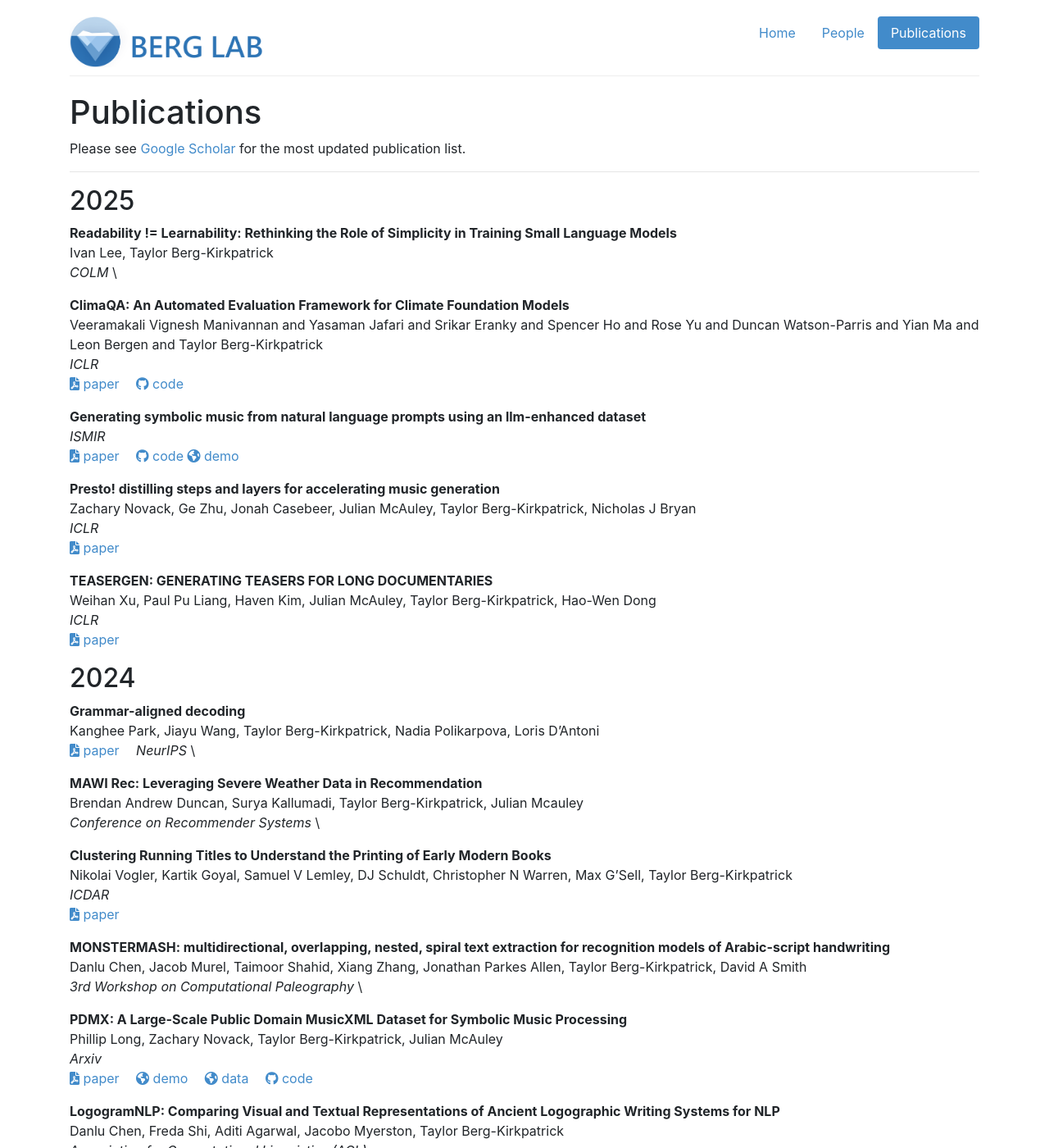
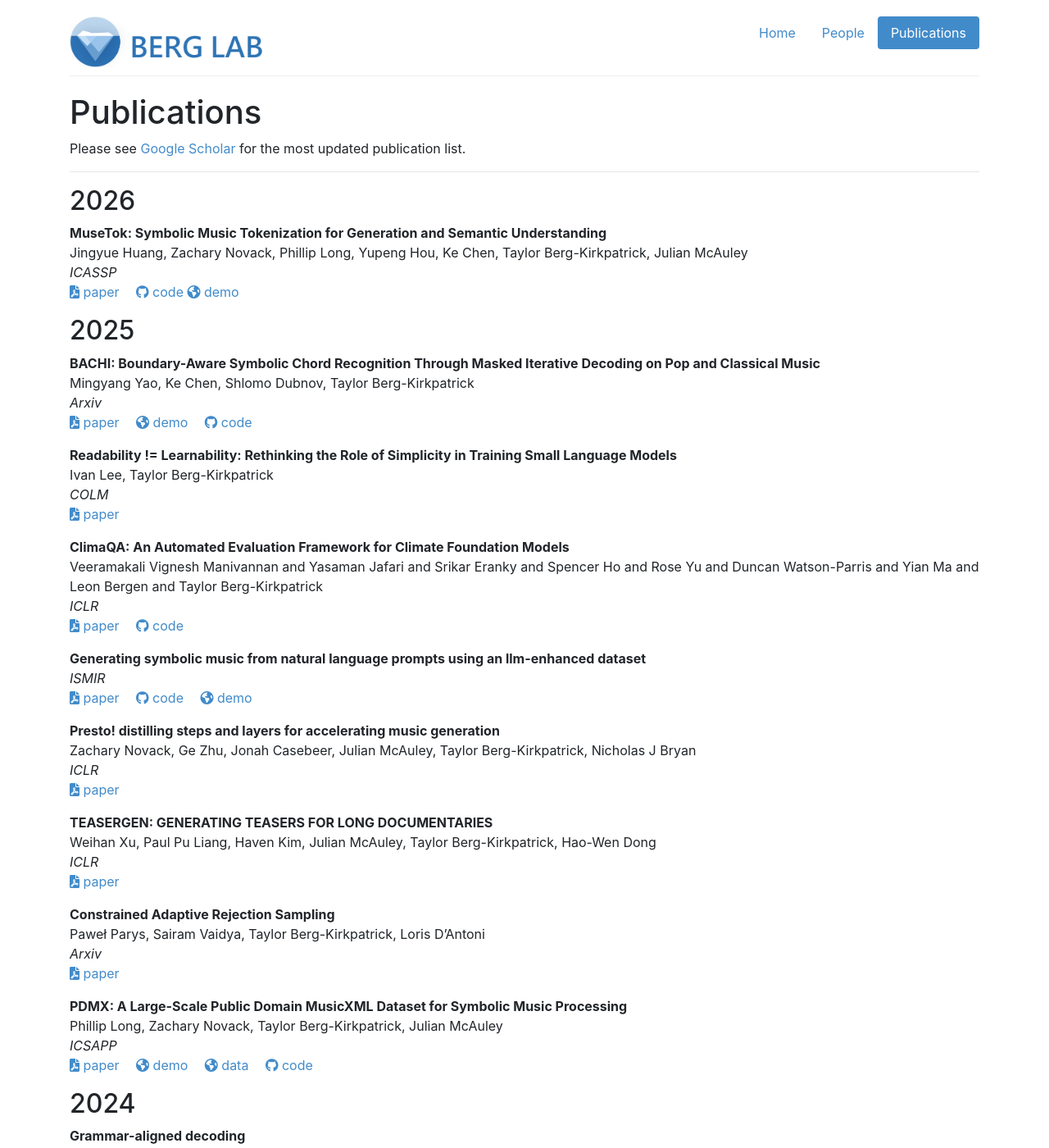
Before and after one commit to icebergnlp/icebergnlp.github.io, a Jekyll site: the page built from publications.md, in a window 1280 px wide and 1400 px high. Shown: the whole window at 82% size. Built offline with Jekyll 4.4.1, drawn with Linux system fonts in a browser that asks for light colours; some of the changed text lies outside the part shown.

Commit message:
Update publications.md

```diff
--- a/publications.md
+++ b/publications.md
@@ -7,11 +7,31 @@ Please see [Google Scholar](https://scholar.google.com/citations?user=mN6_BKAAAA
 
 ---
 
+## 2026
+
+
+__MuseTok: Symbolic Music Tokenization for Generation and Semantic Understanding__ \\
+Jingyue Huang, Zachary Novack, Phillip Long, Yupeng Hou, Ke Chen, Taylor Berg-Kirkpatrick, Julian McAuley \\
+_ICASSP_ \\
+{% include icon_link.html text="paper" icon=site.icons.paper href="https://arxiv.org/abs/2510.16273" %}&emsp;
+{% include icon_link.html text="code" icon=site.icons.code href="https://github.com/Yuer867/MuseTok" %}
+{% include icon_link.html text="demo" icon=site.icons.demo href="https://musetok.github.io/" %}&emsp;
+
+
+
 ## 2025
+
+__BACHI: Boundary-Aware Symbolic Chord Recognition Through Masked Iterative Decoding on Pop and Classical Music__ \\
+Mingyang Yao, Ke Chen, Shlomo Dubnov, Taylor Berg-Kirkpatrick \\
+_Arxiv_ \\
+{% include icon_link.html text="paper" icon=site.icons.paper href="https://arxiv.org/abs/2510.06528" %}&emsp;
+{% include icon_link.html text="demo" icon=site.icons.demo href="https://andyweasley2004.github.io/BACHI/" %}&emsp;
+{% include icon_link.html text="code" icon=site.icons.code href="https://github.com/AndyWeasley2004/BACHI_Chord_Recognition" %}
 
 __Readability != Learnability: Rethinking the Role of Simplicity in Training Small Language Models__ \\
 Ivan Lee, Taylor Berg-Kirkpatrick \\
 _COLM_ \\
+{% include icon_link.html text="paper" icon=site.icons.paper href="https://arxiv.org/pdf/2510.13915" %}&emsp;
 
 __ClimaQA: An Automated Evaluation Framework for Climate Foundation Models__ \\
 Veeramakali Vignesh Manivannan and Yasaman Jafari and Srikar Eranky and Spencer Ho and Rose Yu and Duncan Watson-Parris and Yian Ma and Leon Bergen and Taylor Berg-Kirkpatrick \\
@@ -22,7 +42,7 @@ _ICLR_\\
 __Generating symbolic music from natural language prompts using an llm-enhanced dataset__ \\
 _ISMIR_ \\
 {% include icon_link.html text="paper" icon=site.icons.paper href="https://arxiv.org/pdf/2410.02084" %}&emsp;
-{% include icon_link.html text="code" icon=site.icons.code href="https://github.com/wx83/MetaScore_Official/tree/codebase" %}
+{% include icon_link.html text="code" icon=site.icons.code href="https://github.com/wx83/MetaScore_Official/tree/codebase" %}&emsp;
 {% include icon_link.html text="demo" icon=site.icons.demo href="https://wx83.github.io/MetaScore_Official/" %}&emsp;
 
 __Presto! distilling steps and layers for accelerating music generation__ \\
@@ -36,13 +56,26 @@ _ICLR_ \\
 {% include icon_link.html text="paper" icon=site.icons.paper href="https://arxiv.org/abs/2410.05586" %}&emsp;
 
 
+__Constrained Adaptive Rejection Sampling__ \\
+Paweł Parys, Sairam Vaidya, Taylor Berg-Kirkpatrick, Loris D'Antoni \\
+_Arxiv_ \\
+{% include icon_link.html text="paper" icon=site.icons.paper href="https://arxiv.org/abs/2510.01902" %}&emsp;
+
+__PDMX: A Large-Scale Public Domain MusicXML Dataset for Symbolic Music Processing__ \\
+Phillip Long, Zachary Novack, Taylor Berg-Kirkpatrick, Julian McAuley \\
+_ICSAPP_ \\
+{% include icon_link.html text="paper" icon=site.icons.paper href="https://arxiv.org/pdf/2409.10831" %}&emsp;
+{% include icon_link.html text="demo" icon=site.icons.demo href="https://pnlong.github.io/PDMX.demo/" %}&emsp;
+{% include icon_link.html text="data" icon=site.icons.demo href="https://zenodo.org/records/13763756" %}&emsp;
+{% include icon_link.html text="code" icon=site.icons.code href="https://github.com/pnlong/PDMX/" %}
+
 ## 2024
 
 
 __Grammar-aligned decoding__ \\
 Kanghee Park, Jiayu Wang, Taylor Berg-Kirkpatrick, Nadia Polikarpova, Loris D'Antoni \\
+_NeurIPS_ \\
 {% include icon_link.html text="paper" icon=site.icons.paper href="https://proceedings.neurips.cc/paper_files/paper/2024/file/2bdc2267c3d7d01523e2e17ac0a754f3-Paper-Conference.pdf" %}&emsp;
-_NeurIPS_ \\
 
 
 __MAWI Rec: Leveraging Severe Weather Data in Recommendation__ \\
@@ -57,14 +90,6 @@ _ICDAR_ \\
 __MONSTERMASH: multidirectional, overlapping, nested, spiral text extraction for recognition models of Arabic-script handwriting__ \\
 Danlu Chen, Jacob Murel, Taimoor Shahid, Xiang Zhang, Jonathan Parkes Allen, Taylor Berg-Kirkpatrick, David A Smith \\
 _3rd Workshop on Computational Paleography_ \\
-
-__PDMX: A Large-Scale Public Domain MusicXML Dataset for Symbolic Music Processing__ \\
-Phillip Long, Zachary Novack, Taylor Berg-Kirkpatrick, Julian McAuley \\
-_Arxiv_ \\
-{% include icon_link.html text="paper" icon=site.icons.paper href="https://arxiv.org/pdf/2409.10831" %}&emsp;
-{% include icon_link.html text="demo" icon=site.icons.demo href="https://pnlong.github.io/PDMX.demo/" %}&emsp;
-{% include icon_link.html text="data" icon=site.icons.demo href="https://zenodo.org/records/13763756" %}&emsp;
-{% include icon_link.html text="code" icon=site.icons.code href="https://github.com/pnlong/PDMX/" %}
 
 __LogogramNLP: Comparing Visual and Textual Representations of Ancient Logographic Writing Systems for NLP__ \\
 Danlu Chen, Freda Shi, Aditi Agarwal, Jacobo Myerston, Taylor Berg-Kirkpatrick\\
@@ -101,10 +126,6 @@ __Exploring the Relationship Between Model Architecture and In-Context Learning
 Ivan Lee, Nan Jiang, and Taylor Berg-Kirkpatrick\\
 _International Conference on Learning Representations (ICLR)_\\
 {% include icon_link.html text="paper" icon=site.icons.paper href="https://arxiv.org/pdf/2310.08049.pdf" %}
-
-__Grammar-Aligned Decoding__\\
-Kanghee Park, Jiayu Wang, Taylor Berg-Kirkpatrick, Nadia Polikarpova, and Loris D'Antoni\\
-_arXiv preprint arXiv:2405.21047_
 
 __DITTO-2: Distilled Diffusion Inference-Time T-Optimization for Music Generation__\\
 Zachary Novack, Julian McAuley, Taylor Berg-Kirkpatrick, and Nicholas Bryan\\
```
